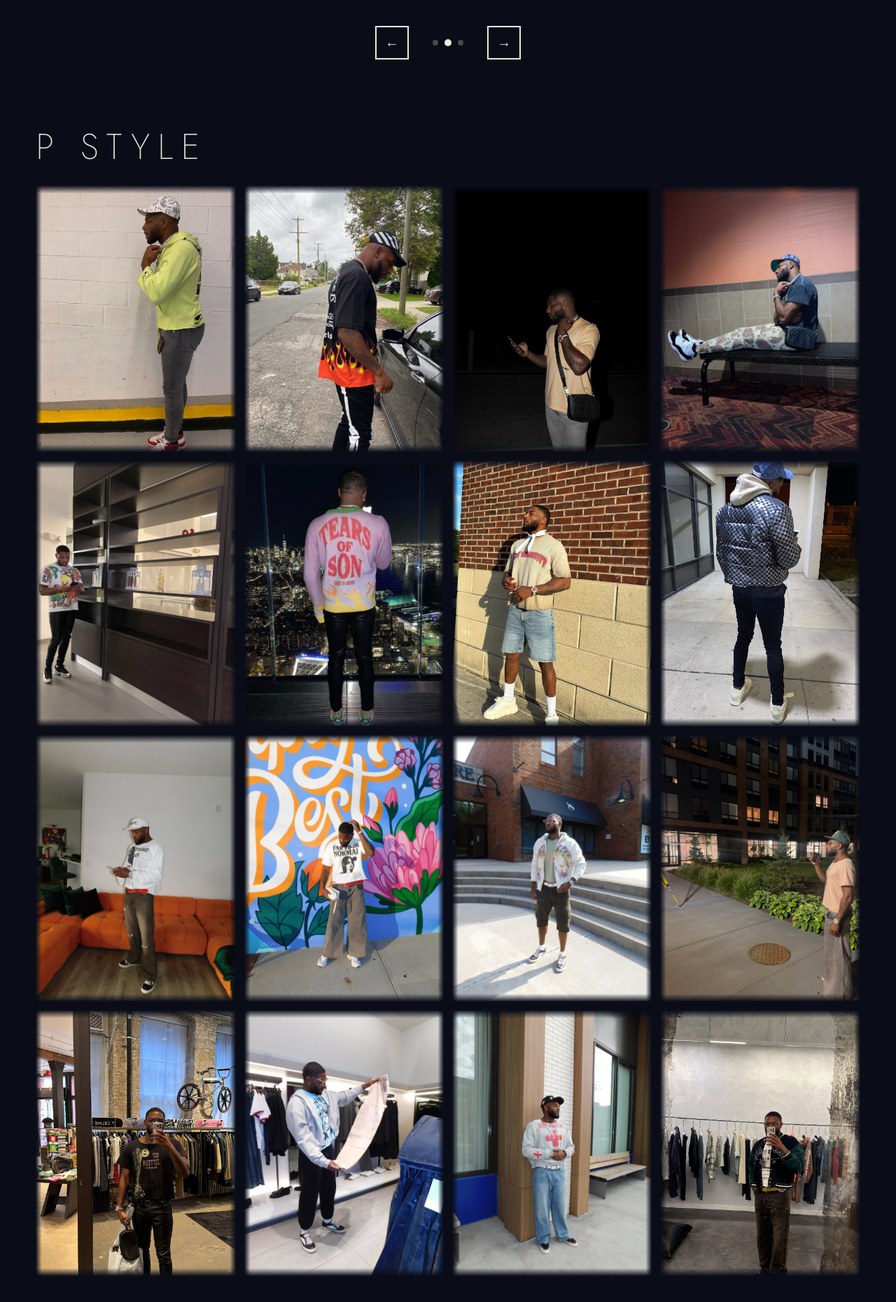
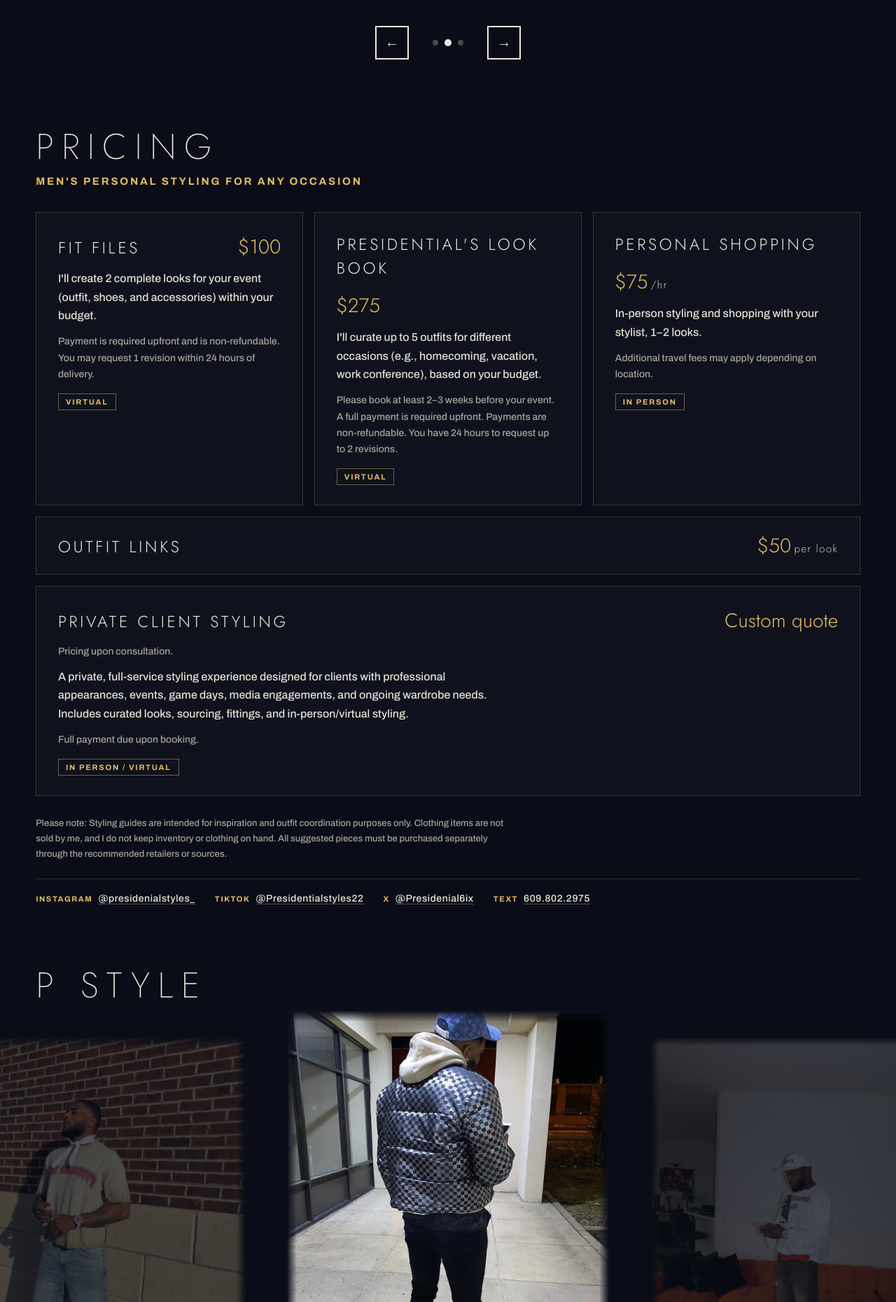
Before and after one commit to NateCarp3/Presidential_Styles, a Flask app: page / in a window 1280 px wide. Shown: the part 2095-3955 px from the top of the page at 70% size. Run offline with Flask 3, Linux system fonts and the light colour scheme.

Commit message:
P Style as a slider

```diff
--- a/templates/index.html
+++ b/templates/index.html
@@ -66,6 +66,8 @@ h1{margin:0;font-family:var(--display);font-weight:300;font-size:clamp(17px,3vw,
 .track::-webkit-scrollbar{display:none}
 .slide{flex:0 0 var(--w);scroll-snap-align:center;margin:0;opacity:.28;transform:scale(.88);transition:opacity .4s ease,transform .4s ease;cursor:pointer}
 .slide.on{opacity:1;transform:scale(1);cursor:default}
+.pstyle .slide.on{cursor:pointer}
+.pstyle .slide img{object-position:50% 30%}
 .slide img{display:block;width:100%;aspect-ratio:3/4;object-fit:cover;user-select:none;-webkit-user-drag:none;-webkit-mask-image:linear-gradient(to right,transparent,#000 3%,#000 calc(100% - 3%),transparent),linear-gradient(to bottom,transparent,#000 2.5%,#000 calc(100% - 2.5%),transparent);-webkit-mask-composite:source-in;mask-image:linear-gradient(to right,transparent,#000 3%,#000 calc(100% - 3%),transparent),linear-gradient(to bottom,transparent,#000 2.5%,#000 calc(100% - 2.5%),transparent);mask-composite:intersect}
 .ctrl{display:flex;justify-content:center;align-items:center;gap:20px;margin-top:20px}
 .arrow{width:48px;height:48px;border:2px solid var(--ink);background:transparent;color:var(--ink);font-size:20px;cursor:pointer;display:grid;place-items:center}
@@ -180,7 +182,7 @@ footer{text-align:center;font-size:12px;letter-spacing:.14em;color:#8e97b3;paddi
 
   <section class="looks" aria-roledescription="carousel" aria-labelledby="fits-title">
     <h2 id="fits-title">CLIENT FITS</h2>
-    <div class="track" id="track" tabindex="0">
+    <div class="track" tabindex="0">
       <figure class="slide"><img src="static/lookbook/look-01.jpg" alt="Distressed graphic tee with washed wide-leg denim"></figure>
       <figure class="slide"><img src="static/lookbook/look-02.jpg" alt="Graphic zip hoodie with studded black denim shorts"></figure>
       <figure class="slide"><img src="static/lookbook/look-03.jpg" alt="Newspaper-print tee with light-wash wide-leg denim"></figure>
@@ -193,31 +195,9 @@ footer{text-align:center;font-size:12px;letter-spacing:.14em;color:#8e97b3;paddi
       <figure class="slide"><img src="static/lookbook/look-10.jpg" alt="TP with a client in a store, varsity jacket and brown wide-leg denim"></figure>
     </div>
     <div class="ctrl">
-      <button class="arrow" id="prev" type="button" aria-label="Previous look">&larr;</button>
-      <span class="dots" id="dots" aria-hidden="true"><span></span><span class="on"></span><span></span></span>
-      <button class="arrow" id="next" type="button" aria-label="Next look">&rarr;</button>
-    </div>
-  </section>
-
-  <section class="process" id="fits" aria-labelledby="fits2-title">
-    <h2 id="fits2-title">P STYLE</h2>
-    <div class="reel">
-      <figure class="tile"><button type="button" class="tile-open" aria-label="Open photo: Neon hoodie, grey skinny denim and red high-tops"><img src="static/fits/fit-01.jpg" alt="Neon hoodie, grey skinny denim and red high-tops" loading="lazy"></button></figure>
-      <figure class="tile"><button type="button" class="tile-open" aria-label="Open photo: Flame-hem tee, striped track pants and high-tops"><img src="static/fits/fit-02.jpg" alt="Flame-hem tee, striped track pants and high-tops" loading="lazy"></button></figure>
-      <figure class="tile"><button type="button" class="tile-open" aria-label="Open photo: Peach tee, light denim and a checkered crossbody at night"><img src="static/fits/fit-03.jpg" alt="Peach tee, light denim and a checkered crossbody at night" loading="lazy"></button></figure>
-      <figure class="tile"><button type="button" class="tile-open" aria-label="Open photo: Paisley pants, washed tee and patent sneakers on a bench"><img src="static/fits/fit-04.jpg" alt="Paisley pants, washed tee and patent sneakers on a bench" loading="lazy"></button></figure>
-      <figure class="tile"><button type="button" class="tile-open" aria-label="Open photo: Cartoon graphic tee with black leather pants"><img src="static/fits/fit-05.jpg" alt="Cartoon graphic tee with black leather pants" loading="lazy"></button></figure>
-      <figure class="tile"><button type="button" class="tile-open" aria-label="Open photo: Pink knit with flames over black leather pants, city at night"><img src="static/fits/fit-06.jpg" alt="Pink knit with flames over black leather pants, city at night" loading="lazy"></button></figure>
-      <figure class="tile"><button type="button" class="tile-open" aria-label="Open photo: Washed tee with a white neckerchief and denim shorts"><img src="static/fits/fit-07.jpg" alt="Washed tee with a white neckerchief and denim shorts" loading="lazy"></button></figure>
-      <figure class="tile"><button type="button" class="tile-open" aria-label="Open photo: Checkered puffer over a cream hoodie"><img src="static/fits/fit-08.jpg" alt="Checkered puffer over a cream hoodie" loading="lazy"></button></figure>
-      <figure class="tile"><button type="button" class="tile-open" aria-label="Open photo: Printed long sleeve, red belt and faded wide-leg denim"><img src="static/fits/fit-09.jpg" alt="Printed long sleeve, red belt and faded wide-leg denim" loading="lazy"></button></figure>
-      <figure class="tile"><button type="button" class="tile-open" aria-label="Open photo: Graphic tee and wide grey denim at a flower mural"><img src="static/fits/fit-10.jpg" alt="Graphic tee and wide grey denim at a flower mural" loading="lazy"></button></figure>
-      <figure class="tile"><button type="button" class="tile-open" aria-label="Open photo: Airbrushed zip hoodie with cargo shorts"><img src="static/fits/fit-11.jpg" alt="Airbrushed zip hoodie with cargo shorts" loading="lazy"></button></figure>
-      <figure class="tile"><button type="button" class="tile-open" aria-label="Open photo: Peach tee, green cap and wide grey denim at night"><img src="static/fits/fit-12.jpg" alt="Peach tee, green cap and wide grey denim at night" loading="lazy"></button></figure>
-      <figure class="tile"><button type="button" class="tile-open" aria-label="Open photo: Band tee and leather pants, mirror shot in a store"><img src="static/fits/fit-13.jpg" alt="Band tee and leather pants, mirror shot in a store" loading="lazy"></button></figure>
-      <figure class="tile"><button type="button" class="tile-open" aria-label="Open photo: TP holding up a pair of pants while shopping"><img src="static/fits/fit-14.jpg" alt="TP holding up a pair of pants while shopping" loading="lazy"></button></figure>
-      <figure class="tile"><button type="button" class="tile-open" aria-label="Open photo: Distressed graphic sweatshirt with light wide-leg denim"><img src="static/fits/fit-15.jpg" alt="Distressed graphic sweatshirt with light wide-leg denim" loading="lazy"></button></figure>
-      <figure class="tile"><button type="button" class="tile-open" aria-label="Open photo: Varsity jacket and brown wide-leg denim, mirror shot in a store"><img src="static/fits/fit-16.jpg" alt="Varsity jacket and brown wide-leg denim, mirror shot in a store" loading="lazy"></button></figure>
+      <button class="arrow prev" type="button" aria-label="Previous look">&larr;</button>
+      <span class="dots" aria-hidden="true"><span></span><span class="on"></span><span></span></span>
+      <button class="arrow next" type="button" aria-label="Next look">&rarr;</button>
     </div>
   </section>
 
@@ -263,6 +243,33 @@ footer{text-align:center;font-size:12px;letter-spacing:.14em;color:#8e97b3;paddi
     </ul>
   </section>
 
+  <section class="looks pstyle" id="fits" aria-roledescription="carousel" aria-labelledby="fits2-title" data-zoom>
+    <h2 id="fits2-title">P STYLE</h2>
+    <div class="track" tabindex="0">
+      <figure class="slide"><img src="static/fits/fit-01.jpg" alt="Neon hoodie, grey skinny denim and red high-tops" loading="lazy"></figure>
+      <figure class="slide"><img src="static/fits/fit-02.jpg" alt="Flame-hem tee, striped track pants and high-tops" loading="lazy"></figure>
+      <figure class="slide"><img src="static/fits/fit-03.jpg" alt="Peach tee, light denim and a checkered crossbody at night" loading="lazy"></figure>
+      <figure class="slide"><img src="static/fits/fit-04.jpg" alt="Paisley pants, washed tee and patent sneakers on a bench" loading="lazy"></figure>
+      <figure class="slide"><img src="static/fits/fit-05.jpg" alt="Cartoon graphic tee with black leather pants" loading="lazy"></figure>
+      <figure class="slide"><img src="static/fits/fit-06.jpg" alt="Pink knit with flames over black leather pants, city at night" loading="lazy"></figure>
+      <figure class="slide"><img src="static/fits/fit-07.jpg" alt="Washed tee with a white neckerchief and denim shorts" loading="lazy"></figure>
+      <figure class="slide"><img src="static/fits/fit-08.jpg" alt="Checkered puffer over a cream hoodie" loading="lazy"></figure>
+      <figure class="slide"><img src="static/fits/fit-09.jpg" alt="Printed long sleeve, red belt and faded wide-leg denim" loading="lazy"></figure>
+      <figure class="slide"><img src="static/fits/fit-10.jpg" alt="Graphic tee and wide grey denim at a flower mural" loading="lazy"></figure>
+      <figure class="slide"><img src="static/fits/fit-11.jpg" alt="Airbrushed zip hoodie with cargo shorts" loading="lazy"></figure>
+      <figure class="slide"><img src="static/fits/fit-12.jpg" alt="Peach tee, green cap and wide grey denim at night" loading="lazy"></figure>
+      <figure class="slide"><img src="static/fits/fit-13.jpg" alt="Band tee and leather pants, mirror shot in a store" loading="lazy"></figure>
+      <figure class="slide"><img src="static/fits/fit-14.jpg" alt="TP holding up a pair of pants while shopping" loading="lazy"></figure>
+      <figure class="slide"><img src="static/fits/fit-15.jpg" alt="Distressed graphic sweatshirt with light wide-leg denim" loading="lazy"></figure>
+      <figure class="slide"><img src="static/fits/fit-16.jpg" alt="Varsity jacket and brown wide-leg denim, mirror shot in a store" loading="lazy"></figure>
+    </div>
+    <div class="ctrl">
+      <button class="arrow prev" type="button" aria-label="Previous look">&larr;</button>
+      <span class="dots" aria-hidden="true"><span></span><span class="on"></span><span></span></span>
+      <button class="arrow next" type="button" aria-label="Next look">&rarr;</button>
+    </div>
+  </section>
+
   <section class="close">
     <h2>YOUR TURN.</h2>
     <div class="acts">
@@ -276,8 +283,9 @@ footer{text-align:center;font-size:12px;letter-spacing:.14em;color:#8e97b3;paddi
 
 <script>
 (function(){
-  var track=document.getElementById('track'), slides=[].slice.call(track.querySelectorAll('.slide'));
-  var prev=document.getElementById('prev'), next=document.getElementById('next'), dots=[].slice.call(document.querySelectorAll('#dots span'));
+function initCarousel(sec){
+  var track=sec.querySelector('.track'), slides=[].slice.call(track.querySelectorAll('.slide'));
+  var prev=sec.querySelector('.prev'), next=sec.querySelector('.next'), dots=[].slice.call(sec.querySelectorAll('.dots span'));
   var cur=-1, n=slides.length;
 
   function center(i){
@@ -299,7 +307,7 @@ footer{text-align:center;font-size:12px;letter-spacing:.14em;color:#8e97b3;paddi
   window.addEventListener('resize',function(){center(cur);});
   prev.addEventListener('click',function(){go(cur-1);});
   next.addEventListener('click',function(){go(cur+1);});
-  slides.forEach(function(s,i){s.addEventListener('click',function(){if(i!==cur)go(i);});});
+  slides.forEach(function(s,i){s.addEventListener('click',function(){if(i!==cur)go(i);else if(sec.hasAttribute('data-zoom')&&window.openLightbox)window.openLightbox(slides.map(function(x){return x.querySelector('img');}),i,function(k){center(k);});});});
   track.addEventListener('keydown',function(e){
     if(e.key==='ArrowRight'){e.preventDefault();go(cur+1);}
     if(e.key==='ArrowLeft'){e.preventDefault();go(cur-1);}
@@ -314,6 +322,8 @@ footer{text-align:center;font-size:12px;letter-spacing:.14em;color:#8e97b3;paddi
 
   function start(){var m=Math.floor((n-1)/2), s=slides[m]; track.style.scrollBehavior='auto'; track.scrollLeft=s.offsetLeft-(track.clientWidth-s.offsetWidth)/2; track.style.scrollBehavior=''; mark();}
   start(); window.addEventListener('load',start);
+}
+[].forEach.call(document.querySelectorAll('section.looks'),initCarousel);
 })();
 
 </script>
@@ -326,12 +336,11 @@ footer{text-align:center;font-size:12px;letter-spacing:.14em;color:#8e97b3;paddi
 
 <script>
 (function(){
-  var btns=[].slice.call(document.querySelectorAll('.tile-open')), lb=document.getElementById('lb'), img=document.getElementById('lb-img');
-  var i=0, last=null;
-  function show(k){i=(k+btns.length)%btns.length; var t=btns[i].querySelector('img'); img.src=t.getAttribute('src'); img.alt=t.alt;}
-  function open(k){last=btns[k]; show(k); lb.hidden=false; document.body.style.overflow='hidden'; requestAnimationFrame(function(){lb.classList.add('open');}); document.getElementById('lb-x').focus();}
-  function close(){lb.classList.remove('open'); document.body.style.overflow=''; setTimeout(function(){lb.hidden=true;},250); if(last)last.focus();}
-  btns.forEach(function(b,k){b.addEventListener('click',function(){open(k);});});
+  var lb=document.getElementById('lb'), img=document.getElementById('lb-img');
+  var list=[], i=0, after=null, last=null;
+  function show(k){i=(k+list.length)%list.length; img.src=list[i].getAttribute('src'); img.alt=list[i].alt;}
+  function close(){lb.classList.remove('open'); document.body.style.overflow=''; var k=i, cb=after; setTimeout(function(){lb.hidden=true; if(cb)cb(k);},260); if(last)last.focus({preventScroll:true});}
+  window.openLightbox=function(imgs,k,cb){list=imgs; after=cb; last=document.activeElement; show(k); lb.hidden=false; document.body.style.overflow='hidden'; requestAnimationFrame(function(){lb.classList.add('open');}); document.getElementById('lb-x').focus();};
   document.getElementById('lb-x').addEventListener('click',close);
   document.getElementById('lb-prev').addEventListener('click',function(e){e.stopPropagation();show(i-1);});
   document.getElementById('lb-next').addEventListener('click',function(e){e.stopPropagation();show(i+1);});
```
